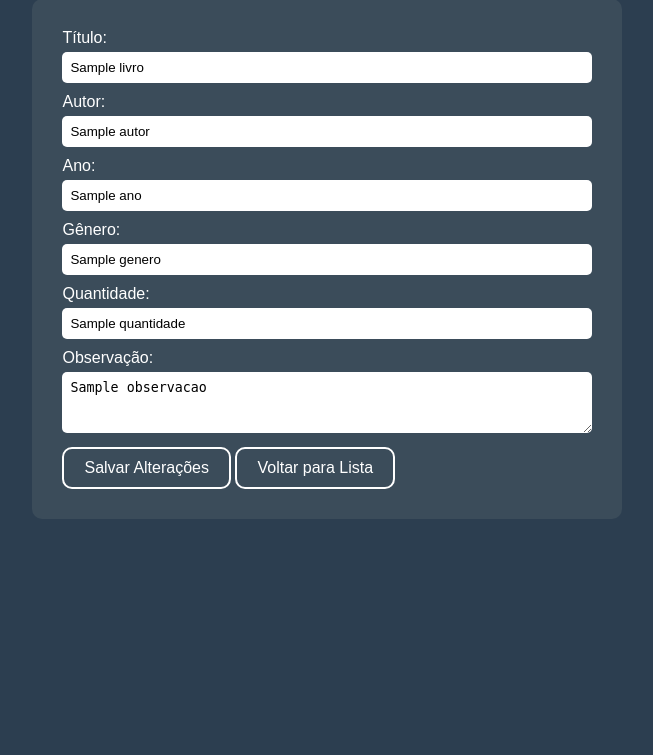
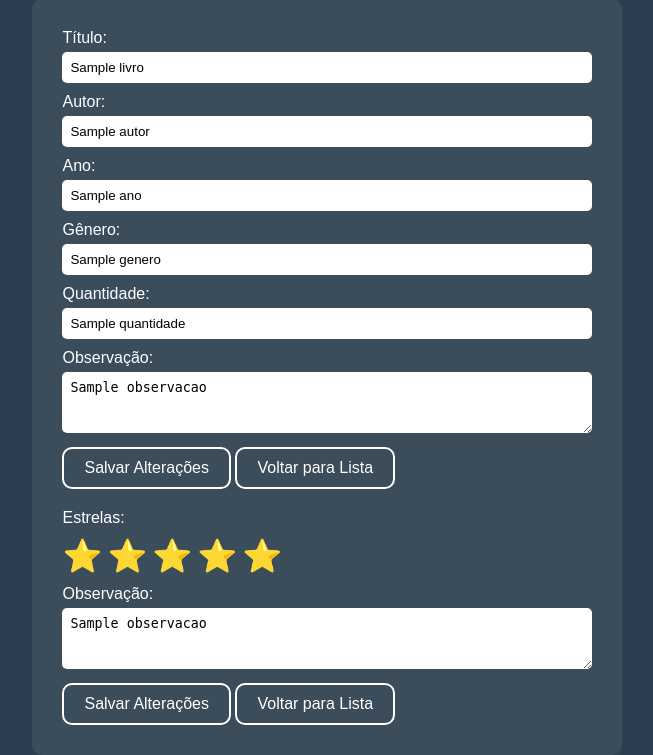
Before and after one commit to YasBezerra/biblioteca-flask, a Flask app: template biblioteca_flask/templates/editar.html in a window 1280 px wide. Shown: the part 180-935 px from the top of the page, without its empty margins (313-966 px from the left). Before the commit the page ends 699 px from the top, so only its background shows below. Run offline with Flask 3, Linux system fonts and the light colour scheme; the template is opened without the code that fills it: most values are stand-ins (such as "Sample title", 1, 10 or a date in 2020).

Commit message:
Docs: Adicionando estrutura de classificação das estrelas

```diff
--- a/biblioteca_flask/templates/editar.html
+++ b/biblioteca_flask/templates/editar.html
@@ -36,6 +36,30 @@
 
         <button type="submit" class="menu-btn">Salvar Alterações</button>
         <a href="{{ url_for('lista_livros') }}" class="menu-btn">Voltar para Lista</a>
+
+        <label>Estrelas:</label>
+        <div class="estrelas">
+            <input type="radio" id="estrela5" name="estrela" value="5" {% if livro.estrela == 5 %}checked{% endif %}>
+            <label for="estrela5">⭐</label>
+
+            <input type="radio" id="estrela4" name="estrela" value="4" {% if livro.estrela == 4 %}checked{% endif %}>
+            <label for="estrela4">⭐</label>
+
+            <input type="radio" id="estrela3" name="estrela" value="3" {% if livro.estrela == 3 %}checked{% endif %}>
+            <label for="estrela3">⭐</label>
+
+            <input type="radio" id="estrela2" name="estrela" value="2" {% if livro.estrela == 2 %}checked{% endif %}>
+            <label for="estrela2">⭐</label>
+
+            <input type="radio" id="estrela1" name="estrela" value="1" {% if livro.estrela == 1 %}checked{% endif %}>
+            <label for="estrela1">⭐</label>
+        </div>
+
+        <label>Observação:</label>
+        <textarea name="observacao" rows="3">{{ livro.observacao }}</textarea>
+
+        <button type="submit" class="menu-btn">Salvar Alterações</button>
+        <a href="{{ url_for('lista_livros') }}" class="menu-btn">Voltar para Lista</a>
     </form>
 </body>
 </html>
```
